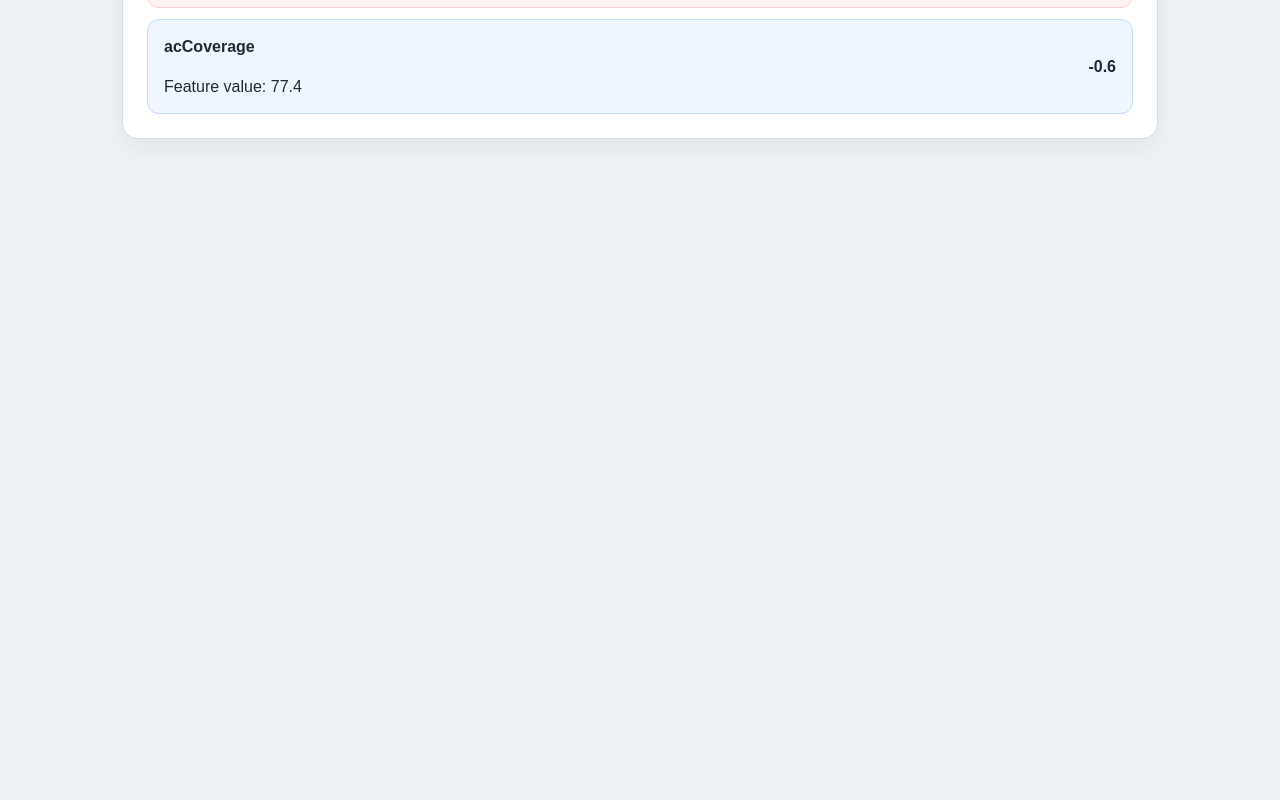
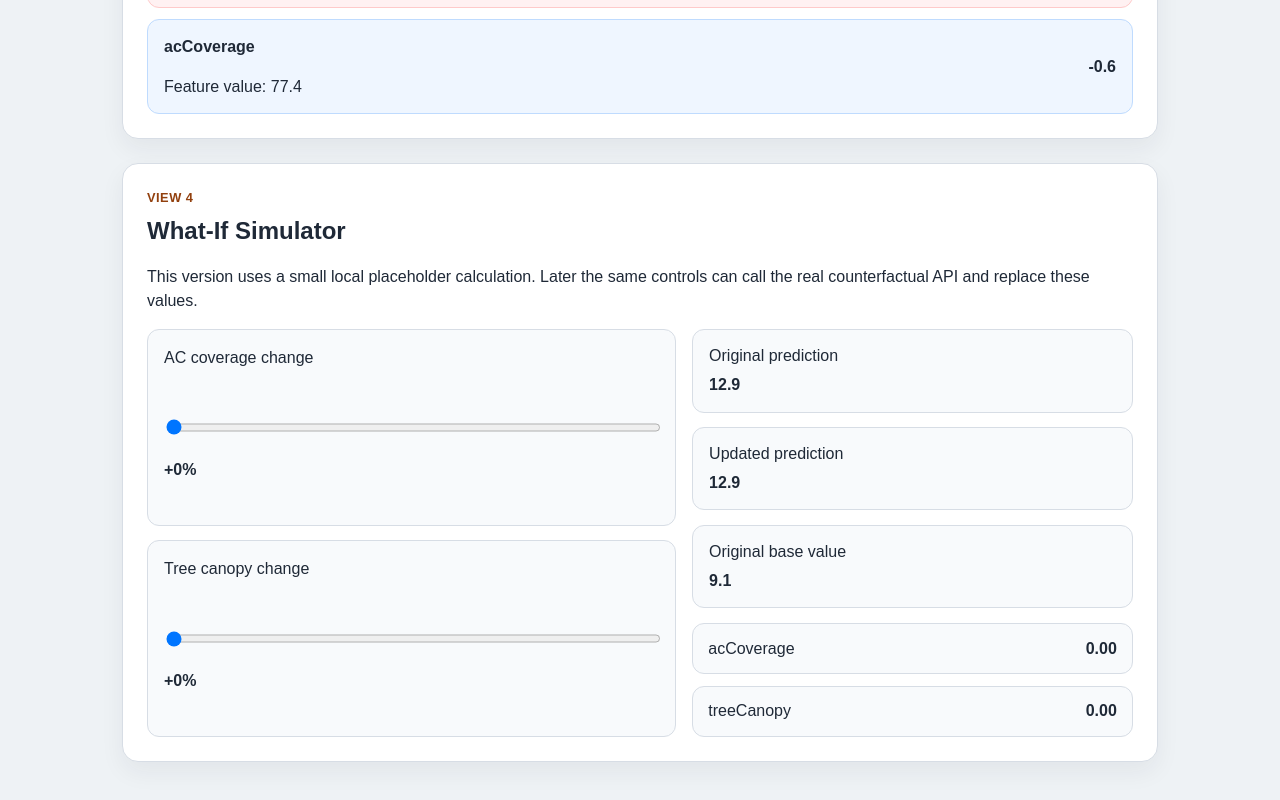
Before and after one commit to yanliang1439/heatlens-ecs273, a React (Vite) app in the folder frontend/heatlens-ui/: page / in a window 1280 px wide. Shown: the part 2186-2986 px from the top of the page. Before the commit the page ends 2381 px from the top, so only its background shows below. Built offline with nearby package versions, Linux system fonts and the light colour scheme; the HTML template or start-up script is replaced by a standard one.

Commit message:
feat: add local what-if simulator panel

```diff
--- a/frontend/heatlens-ui/src/App.tsx
+++ b/frontend/heatlens-ui/src/App.tsx
@@ -8,6 +8,7 @@ import type { AppSelection } from "./types/stateTypes";
 import FeatureDetail from "./views/FeatureDetail";
 import MapOverview from "./views/MapOverview";
 import ShapBreakdown from "./views/ShapBreakdown";
+import WhatIfSimulator from "./views/WhatIfSimulator";
 
 function App() {
   const defaultSelection: AppSelection = {
@@ -123,6 +124,10 @@ function App() {
 
       <FeatureDetail countyDetail={selectedCountyDetail} />
       <ShapBreakdown shapBreakdown={selectedShapBreakdown} />
+      <WhatIfSimulator
+        countyDetail={selectedCountyDetail}
+        shapBreakdown={selectedShapBreakdown}
+      />
     </main>
   );
 }
--- a/frontend/heatlens-ui/src/index.css
+++ b/frontend/heatlens-ui/src/index.css
@@ -231,6 +231,46 @@ body {
   background: #eff6ff;
 }
 
+.simulator-grid {
+  display: grid;
+  grid-template-columns: 1.2fr 1fr;
+  gap: 1rem;
+}
+
+.simulator-controls,
+.simulator-results {
+  display: grid;
+  gap: 0.9rem;
+}
+
+.slider-group {
+  display: grid;
+  gap: 0.45rem;
+  padding: 1rem;
+  border: 1px solid #d7dde5;
+  border-radius: 12px;
+  background: #f8fafc;
+}
+
+.slider-group input {
+  width: 100%;
+}
+
+.delta-list {
+  display: grid;
+  gap: 0.7rem;
+}
+
+.delta-row {
+  display: flex;
+  justify-content: space-between;
+  gap: 1rem;
+  padding: 0.8rem 0.95rem;
+  border: 1px solid #d7dde5;
+  border-radius: 12px;
+  background: #f8fafc;
+}
+
 @media (max-width: 700px) {
   .app-shell {
     padding: 1rem;
@@ -238,7 +278,8 @@ body {
 
   .status-grid,
   .county-list,
-  .shap-summary {
+  .shap-summary,
+  .simulator-grid {
     grid-template-columns: 1fr;
   }
 
--- /dev/null
+++ b/frontend/heatlens-ui/src/views/WhatIfSimulator.tsx
@@ -0,0 +1,108 @@
+import { useState } from "react";
+import type { CountyDetailRecord, ShapBreakdownRecord } from "../types/dataTypes";
+
+type WhatIfSimulatorProps = {
+  countyDetail: CountyDetailRecord;
+  shapBreakdown: ShapBreakdownRecord;
+};
+
+function WhatIfSimulator(props: WhatIfSimulatorProps) {
+  const { countyDetail, shapBreakdown } = props;
+
+  const [acCoverageChange, setAcCoverageChange] = useState(0);
+  const [treeCanopyChange, setTreeCanopyChange] = useState(0);
+
+  // This is only a temporary local calculation so we can test the panel
+  // before the backend counterfactual route exists.
+  const predictionDrop = acCoverageChange * 0.12 + treeCanopyChange * 0.09;
+  const updatedPrediction = Math.max(
+    0,
+    countyDetail.predictedEdRate - predictionDrop
+  );
+
+  const simulation = {
+    updatedPrediction,
+    shapDelta: [
+      {
+        feature: "acCoverage",
+        delta: -(acCoverageChange * 0.12),
+      },
+      {
+        feature: "treeCanopy",
+        delta: -(treeCanopyChange * 0.09),
+      },
+    ],
+  };
+
+  return (
+    <section className="view-panel">
+      <div className="panel-header">
+        <div>
+          <p className="panel-tag">View 4</p>
+          <h2>What-If Simulator</h2>
+        </div>
+      </div>
+
+      <p className="panel-copy">
+        This version uses a small local placeholder calculation. Later the same
+        controls can call the real counterfactual API and replace these values.
+      </p>
+
+      <div className="simulator-grid">
+        <div className="simulator-controls">
+          <label className="slider-group">
+            <span>AC coverage change</span>
+            <input
+              type="range"
+              min="0"
+              max="10"
+              step="1"
+              value={acCoverageChange}
+              onChange={(event) => setAcCoverageChange(Number(event.target.value))}
+            />
+            <strong>+{acCoverageChange}%</strong>
+          </label>
+
+          <label className="slider-group">
+            <span>Tree canopy change</span>
+            <input
+              type="range"
+              min="0"
+              max="10"
+              step="1"
+              value={treeCanopyChange}
+              onChange={(event) => setTreeCanopyChange(Number(event.target.value))}
+            />
+            <strong>+{treeCanopyChange}%</strong>
+          </label>
+        </div>
+
+        <div className="simulator-results">
+          <div className="summary-box">
+            <span>Original prediction</span>
+            <strong>{countyDetail.predictedEdRate.toFixed(1)}</strong>
+          </div>
+          <div className="summary-box">
+            <span>Updated prediction</span>
+            <strong>{simulation.updatedPrediction.toFixed(1)}</strong>
+          </div>
+          <div className="summary-box">
+            <span>Original base value</span>
+            <strong>{shapBreakdown.baseValue.toFixed(1)}</strong>
+          </div>
+
+          <div className="delta-list">
+            {simulation.shapDelta.map((item) => (
+              <div key={item.feature} className="delta-row">
+                <span>{item.feature}</span>
+                <strong>{item.delta.toFixed(2)}</strong>
+              </div>
+            ))}
+          </div>
+        </div>
+      </div>
+    </section>
+  );
+}
+
+export default WhatIfSimulator;
```
